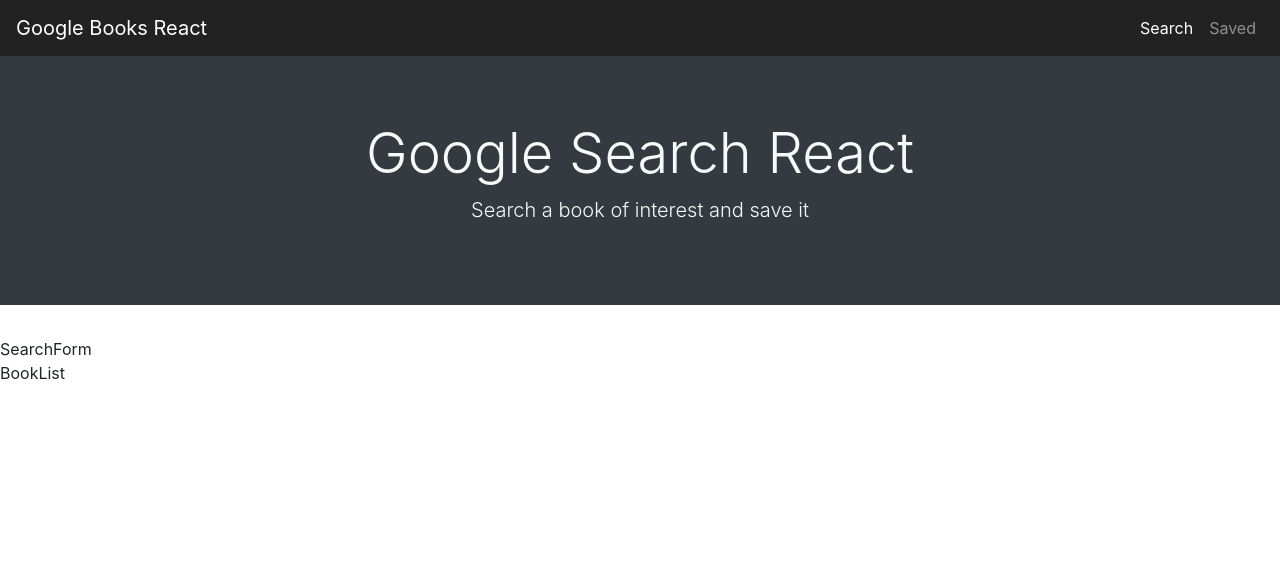
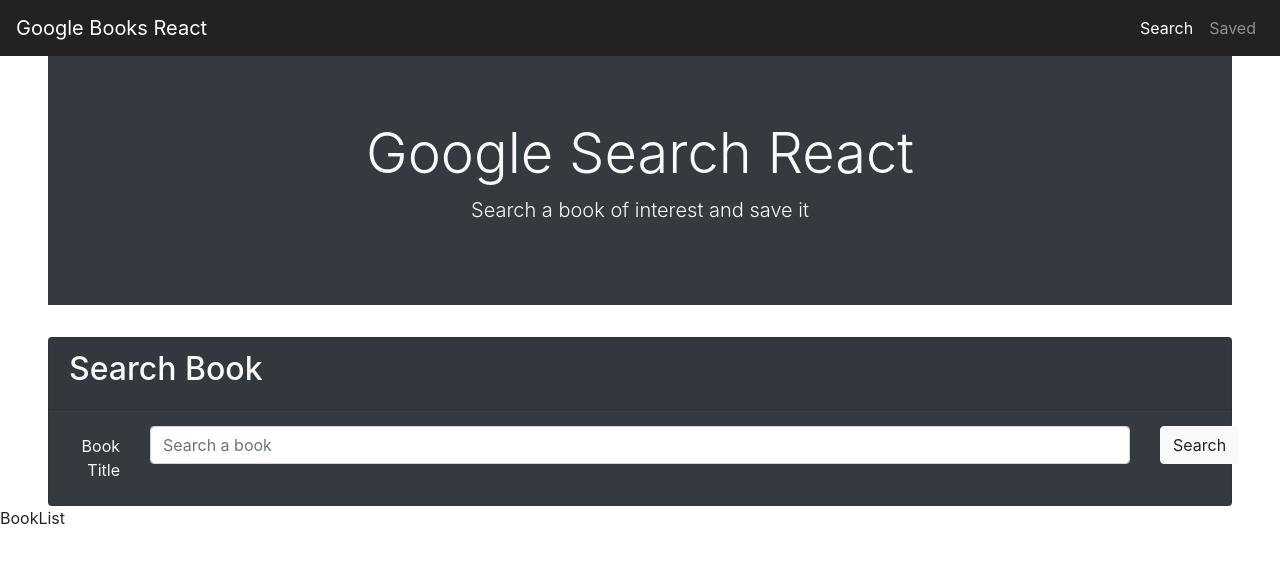
Before and after one commit to runescape11111/google-books-react, a React (Create React App) app in the folder client/: page / in a window 1280 px wide. Shown: the top 562 px of the page. Built offline with nearby package versions, Linux system fonts and the light colour scheme.

Commit message:
finished search form

```diff
--- a/client/src/App.js
+++ b/client/src/App.js
@@ -1,4 +1,5 @@
 import { BrowserRouter as Router, Route, Switch, Redirect } from "react-router-dom";
+import Jumbotron from "./components/Jumbotron";
 import Search from "./pages/Search";
 import Saved from "./pages/Saved";
 import Navbar from "./components/Navbar";
@@ -7,6 +8,7 @@
   return (
       <Router>
         <Navbar />
+        <Jumbotron />
         <Switch>
           <Route exact path="/">
             <Search />
--- a/client/src/components/Jumbotron/index.js
+++ b/client/src/components/Jumbotron/index.js
@@ -1,6 +1,6 @@
 function Jumbotron() {
     return (
-        <div className="jumbotron jumbotron-fluid bg-dark">
+        <div className="jumbotron jumbotron-fluid bg-dark mx-5">
             <div className="container">
                 <h1 className="display-4 text-light text-center">Google Search React</h1>
                 <p className="lead text-light text-center">Search a book of interest and save it</p>
--- a/client/src/components/SearchForm/index.js
+++ b/client/src/components/SearchForm/index.js
@@ -1,6 +1,25 @@
 function SearchForm() {
     return (
-        <div>SearchForm</div>
+        <div className="card bg-dark mx-5">
+            <div className="card-header">
+                <h2 className="text-light">
+                    Search Book
+                </h2>
+            </div>
+            <div className="card-text">
+                <form>
+                    <div className="form-group row">
+                        <label htmlFor="search-book" className="col-sm-1 col-form-label text-light text-right pt-4">Book Title</label>
+                        <div className="col-sm-10 pt-3">
+                            <input type="text" className="form-control" id="search-book" placeholder="Search a book" />
+                        </div>
+                        <div className="col-sm-1 pt-3">
+                            <button type="submit" className="btn btn-light">Search</button>
+                        </div>
+                    </div>
+                </form>
+            </div>
+        </div>
     )
 };
 
--- a/client/src/pages/Search/index.js
+++ b/client/src/pages/Search/index.js
@@ -1,11 +1,9 @@
-import Jumbotron from "../../components/Jumbotron";
 import SearchForm from "../../components/SearchForm";
 import BookList from "../../components/BookList";
 
 function Search() {
     return (
         <>
-            <Jumbotron />
             <SearchForm />
             <BookList />
         </>
```
